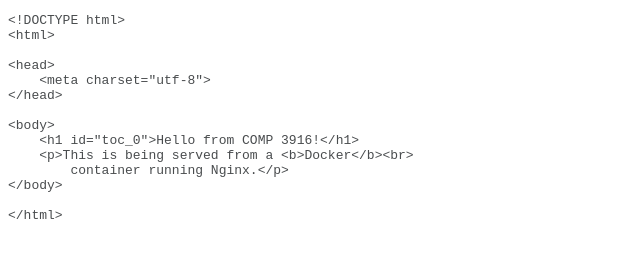
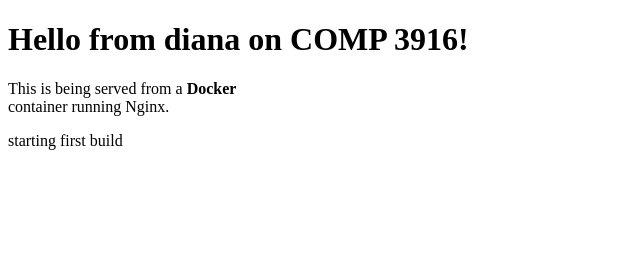
Before and after one commit to Dpompas22/COMP3916, a plain HTML site: page index.html in a window 1280 px wide. Shown: the whole page, without its empty margins (0-640 px from the left). Drawn offline with Linux system fonts and the light colour scheme.

Commit message:
Update index.html

```diff
--- a/index.html
+++ b/index.html
@@ -1,21 +1,15 @@
 <!DOCTYPE html>
 <html>
+
 <head>
+    <meta charset="utf-8">
 </head>
-<body style="color: #494c4e;">
-<pre>&lt;!DOCTYPE html&gt;
-&lt;html&gt;
 
-&lt;head&gt;
-    &lt;meta charset="utf-8"&gt;
-&lt;/head&gt;
+<body>
+    <h1 id="toc_0">Hello from diana on COMP 3916!</h1>
+    <p>This is being served from a <b>Docker</b><br>
+        container running Nginx.</p>
+    <p> starting first build </p>
+</body>
 
-&lt;body&gt;
-    &lt;h1 id="toc_0"&gt;Hello from COMP 3916!&lt;/h1&gt;
-    &lt;p&gt;This is being served from a &lt;b&gt;Docker&lt;/b&gt;&lt;br&gt;
-        container running Nginx.&lt;/p&gt;
-&lt;/body&gt;
-
-&lt;/html&gt;</pre>
-</body>
 </html>
```
